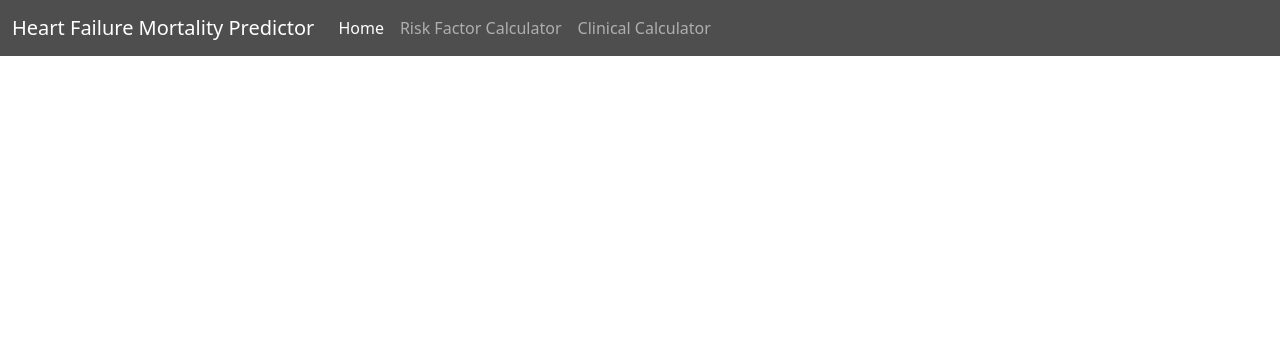
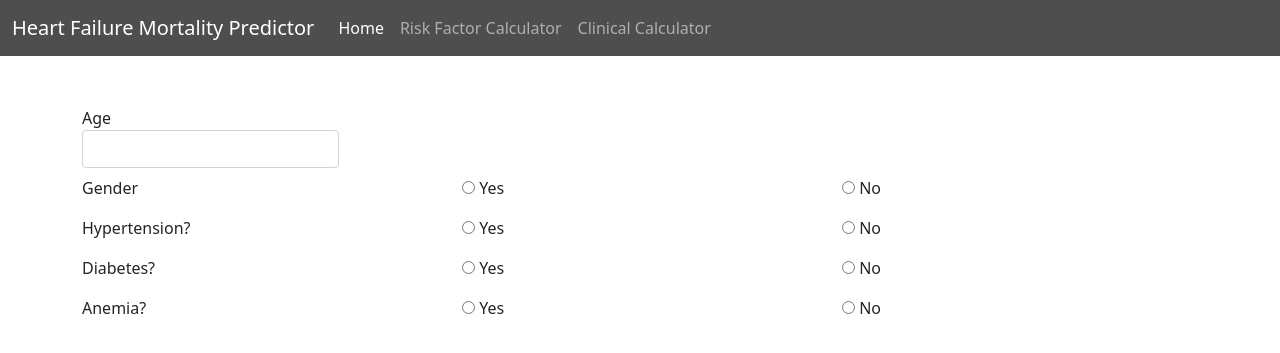
Before and after one commit to njneubauer/code_hearted, a Python web app: template templates/clinical_calc.html in a window 1280 px wide. Shown: the top 353 px of the page. Run offline with Jinja, Linux system fonts and the light colour scheme; the template is opened without the code that fills it, so the values that code supplies are empty.

Commit message:
initial buttons to test with

```diff
--- a/templates/clinical_calc.html
+++ b/templates/clinical_calc.html
@@ -34,8 +34,61 @@
         </div>
     </nav>
 
+    <form>
+        <div class="container" style="padding-top: 50px;">
+            <div class="row">
+                <div class="col-auto">
+                    <label class="sr-only" for="inlineFormInput">Age</label>
+                    <input type="text" class="form-control mb-2" id="inlineFormInput" placeholder="">
+                </div>
+            </div>
+            <div class="row">
+                <p class="col-4">Gender</p>
+                <div class="col-4 custom-control custom-radio custom-control-inline">
+                    <input type="radio" id="customRadioInline1" name="customRadioInline1" class="custom-control-input" value="1">
+                    <label class="custom-control-label" for="customRadioInline1">Yes</label>
+                </div>
+                <div class="col-4 custom-control custom-radio custom-control-inline">
+                    <input type="radio" id="customRadioInline2" name="customRadioInline1" class="custom-control-input" value="0">
+                    <label class="custom-control-label" for="customRadioInline2">No</label>
+                </div>
+            </div>
+            <div class="row">
+                <p class="col-4">Hypertension?</p>
+                <div class="col-4 custom-control custom-radio custom-control-inline">
+                    <input type="radio" id="customRadioInline1" name="customRadioInline1" class="custom-control-input" value="1">
+                    <label class="custom-control-label" for="customRadioInline1">Yes</label>
+                </div>
+                <div class="col-4 custom-control custom-radio custom-control-inline">
+                    <input type="radio" id="customRadioInline2" name="customRadioInline1" class="custom-control-input" value="0">
+                    <label class="custom-control-label" for="customRadioInline2">No</label>
+                </div>
+            </div>
+            <div class="row">
+                <p class="col-4">Diabetes?</p>
+                <div class="col-4 custom-control custom-radio custom-control-inline">
+                    <input type="radio" id="customRadioInline1" name="customRadioInline1" class="custom-control-input" value="1">
+                    <label class="custom-control-label" for="customRadioInline1">Yes</label>
+                </div>
+                <div class="col-4 custom-control custom-radio custom-control-inline">
+                    <input type="radio" id="customRadioInline2" name="customRadioInline1" class="custom-control-input" value="0">
+                    <label class="custom-control-label" for="customRadioInline2">No</label>
+                </div>
+            </div>
+            <div class="row">
+                <p class="col-4">Anemia?</p>
+                <div class="col-4 custom-control custom-radio custom-control-inline">
+                    <input type="radio" id="customRadioInline1" name="customRadioInline1" class="custom-control-input" value="1">
+                    <label class="custom-control-label" for="customRadioInline1">Yes</label>
+                </div>
+                <div class="col-4 custom-control custom-radio custom-control-inline">
+                    <input type="radio" id="customRadioInline2" name="customRadioInline1" class="custom-control-input" value="0">
+                    <label class="custom-control-label" for="customRadioInline2">No</label>
+                </div>
+            </div>
+        </div>
+    </form>
 
-    <form action=""></form>
 
 
 
```
